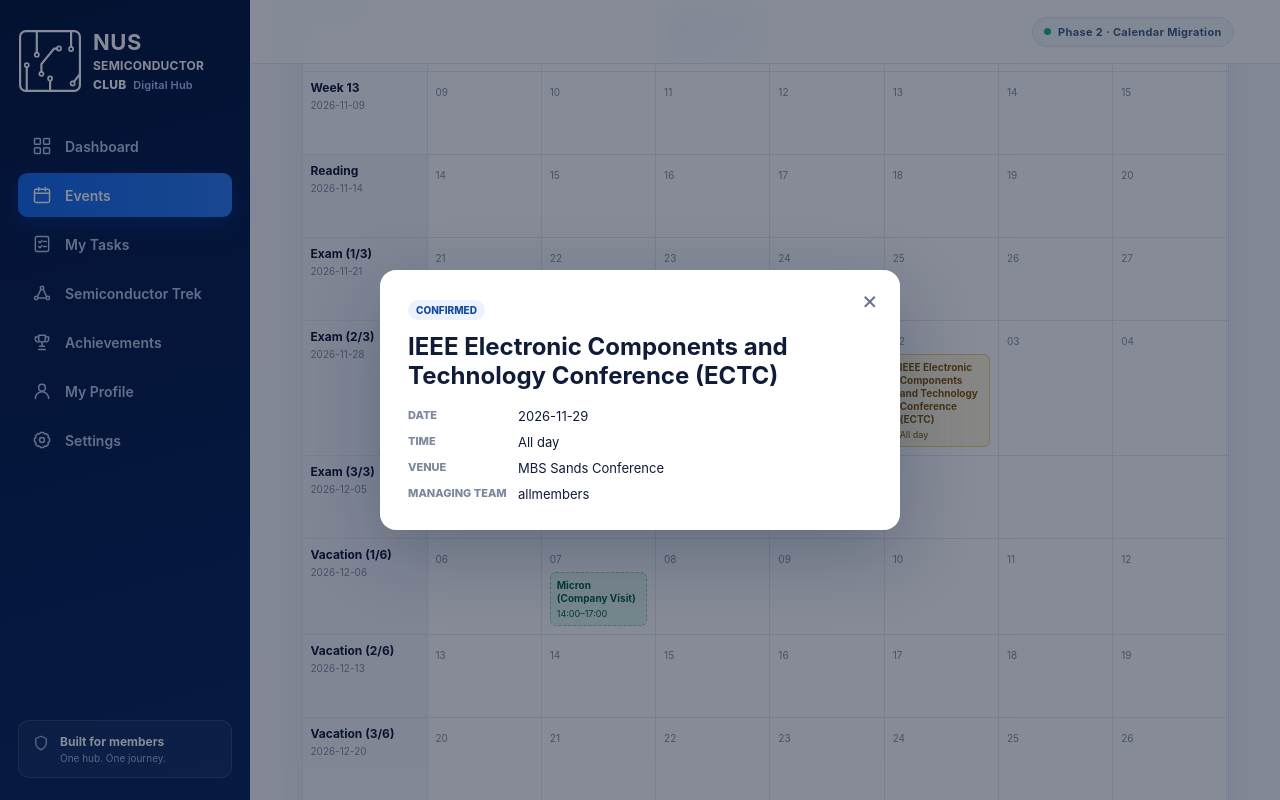
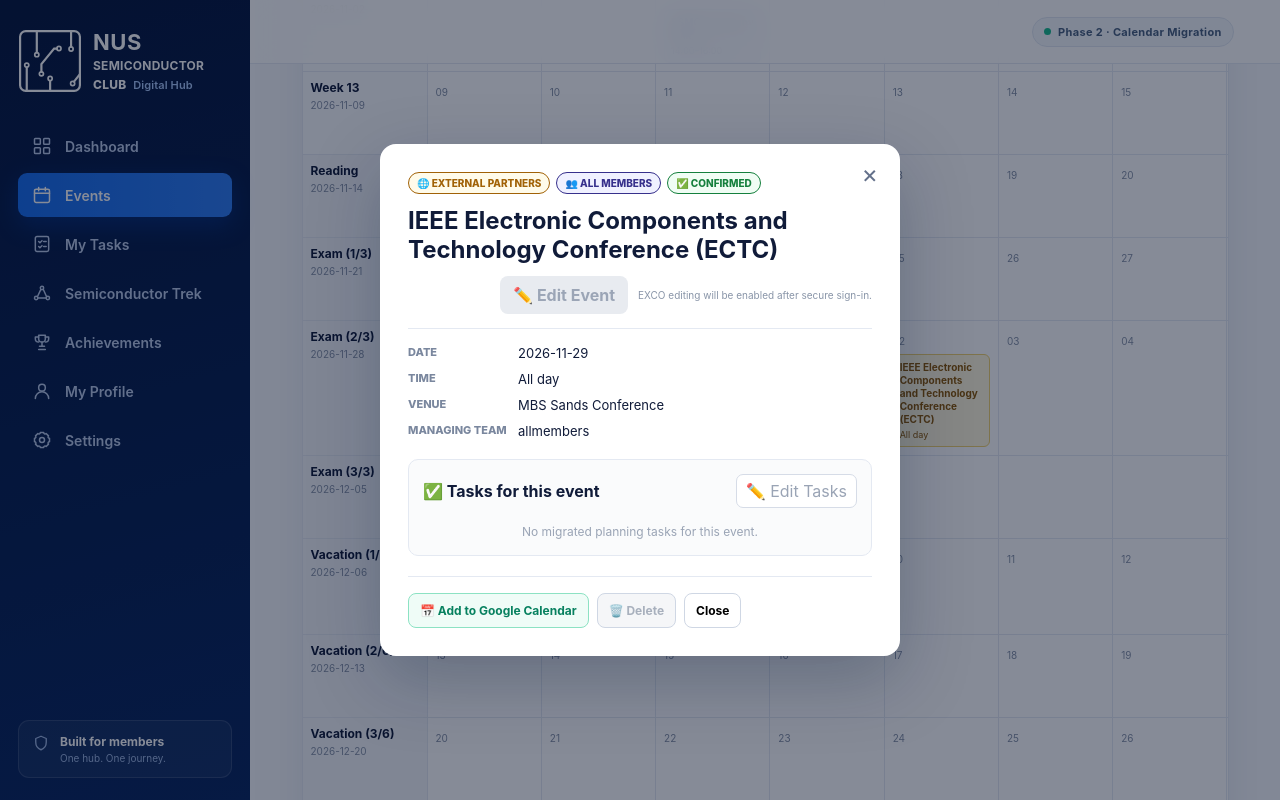
Before and after one commit to botaozheng180-netizen/NUSSCC-Digital-Hub, a Next.js app: page /events in a window 1280 px wide. Both pictures are taken after a click on the button 598 px from the left and 2960 px from the top of the page. Shown: the part 2560-3360 px from the top of the page. Built offline with nearby package versions, Linux system fonts and the light colour scheme.

Commit message:
Expand read-only event details

```diff
--- a/app/globals.css
+++ b/app/globals.css
@@ -366,19 +366,58 @@
   cursor: pointer;
   font-size: 25px;
 }
-.event-status {
-  display: inline-block;
+.event-dialog-tags {
+  display: flex;
+  gap: 6px;
+  flex-wrap: wrap;
+  padding-right: 30px;
+}
+.event-tag {
+  display: inline-flex;
+  align-items: center;
+  gap: 4px;
   padding: 4px 8px;
   border-radius: 999px;
-  color: #164b9c;
-  background: #eaf2ff;
+  border: 1px solid currentColor;
   font-size: 10px;
   font-weight: 800;
   text-transform: uppercase;
 }
+.event-tag.type-industry { color: #2457bd; background: #edf5ff; }
+.event-tag.type-visit { color: #087856; background: #e9fbf2; }
+.event-tag.type-extpartner { color: #a16207; background: #fffbea; }
+.event-tag.type-bonding { color: #be185d; background: #fff0f7; }
+.event-tag.type-external { color: #c2410c; background: #fff5ed; }
+.event-tag.status-potential { color: #9333ea; background: #faf5ff; border-style: dashed; }
+.event-tag.status-contacted { color: #0369a1; background: #f0f9ff; border-style: dashed; }
+.event-tag.status-discussion { color: #b45309; background: #fffbeb; border-style: dashed; }
+.event-tag.status-confirmed { color: #15803d; background: #f0fdf4; }
+.event-tag.status-completed { color: #334155; background: #f8fafc; }
+.event-tag.status-declined { color: #b91c1c; background: #fef2f2; }
 .event-dialog h3 {
   margin: 12px 30px 18px 0;
   font-size: 24px;
+}
+.event-editor-preview {
+  display: flex;
+  justify-content: flex-end;
+  align-items: center;
+  gap: 10px;
+  margin: -6px 0 16px;
+  padding-bottom: 14px;
+  border-bottom: 1px solid var(--line);
+}
+.event-editor-preview button {
+  padding: 9px 13px;
+  border: 0;
+  border-radius: 8px;
+  color: #9ba5b6;
+  background: #e8ebf0;
+  font-weight: 750;
+}
+.event-editor-preview span {
+  color: #8995a8;
+  font-size: 10px;
 }
 .event-dialog dl {
   display: grid;
@@ -417,6 +456,58 @@
   background: #edf4ff;
   font-size: 12px;
   font-weight: 700;
+}
+.event-tasks-preview {
+  margin-top: 20px;
+  padding: 14px;
+  border: 1px solid var(--line);
+  border-radius: 10px;
+  background: #fafbfc;
+}
+.event-tasks-preview > div {
+  display: flex;
+  align-items: center;
+  justify-content: space-between;
+  gap: 12px;
+}
+.event-tasks-preview button {
+  padding: 6px 9px;
+  border: 1px solid #d6dce7;
+  border-radius: 7px;
+  color: #9aa4b5;
+  background: white;
+}
+.event-tasks-preview p {
+  margin: 16px 0 2px;
+  color: #9aa4b5;
+  text-align: center;
+  font-size: 12px;
+}
+.event-dialog-actions {
+  display: flex;
+  gap: 8px;
+  flex-wrap: wrap;
+  margin-top: 20px;
+  padding-top: 16px;
+  border-top: 1px solid var(--line);
+}
+.event-dialog-actions a,
+.event-dialog-actions button {
+  padding: 9px 11px;
+  border: 1px solid #cfd7e4;
+  border-radius: 8px;
+  background: white;
+  font-size: 12px;
+  font-weight: 750;
+}
+.event-dialog-actions a {
+  color: #07815f;
+  border-color: #8ce2c3;
+  background: #effcf7;
+}
+.event-dialog-actions button:disabled {
+  color: #a8b0bd;
+  background: #f5f6f8;
 }
 
 @media (max-width: 700px) {
--- a/components/events/read-only-calendar.tsx
+++ b/components/events/read-only-calendar.tsx
@@ -55,6 +55,26 @@
   return event.public.endTime
     ? `${event.public.startTime}–${event.public.endTime}`
     : event.public.startTime;
+}
+
+function googleCalendarUrl(event: CalendarEvent) {
+  const startDate = eventDate(event).replaceAll("-", "");
+  const endDate = event.public.end
+    ? (academicDateToISO(event.public.end.weekId, event.public.end.day) ?? eventDate(event)).replaceAll("-", "")
+    : startDate;
+  const timed = (date: string, time: string | null) => `${date}T${(time ?? "00:00").replace(":", "")}00`;
+  const dates = event.public.allDay
+    ? `${startDate}/${addDay(`${endDate.slice(0, 4)}-${endDate.slice(4, 6)}-${endDate.slice(6, 8)}`).replaceAll("-", "")}`
+    : `${timed(startDate, event.public.startTime)}/${timed(endDate, event.public.endTime ?? event.public.startTime)}`;
+  const query = new URLSearchParams({
+    action: "TEMPLATE",
+    text: event.public.name,
+    dates,
+    ctz: "Asia/Singapore",
+    details: event.public.description,
+    location: event.public.venue,
+  });
+  return `https://calendar.google.com/calendar/render?${query}`;
 }
 
 export function ReadOnlyCalendar() {
@@ -244,8 +264,16 @@
             onMouseDown={(event) => event.stopPropagation()}
           >
             <button className="event-dialog-close" type="button" onClick={() => setSelected(null)} aria-label="Close event details">×</button>
-            <span className={`event-status status-${selected.planning.status}`}>{selected.planning.status}</span>
+            <div className="event-dialog-tags" aria-label="Event classification">
+              <span className={`event-tag type-${selected.public.type}`}>{TYPE_META[selected.public.type][0]} {TYPE_META[selected.public.type][1]}</span>
+              {selected.planning.teams.map((team) => <span className={`event-tag team-${team}`} key={team}>{TEAM_META[team][0]} {TEAM_META[team][1]}</span>)}
+              <span className={`event-tag status-${selected.planning.status}`}>{STATUS_META[selected.planning.status][0]} {STATUS_META[selected.planning.status][1]}</span>
+            </div>
             <h3 id="event-dialog-title">{selected.public.name}</h3>
+            <div className="event-editor-preview">
+              <button type="button" disabled title="Editing will be enabled after authentication and server-side role checks are available">✏️ Edit Event</button>
+              <span>EXCO editing will be enabled after secure sign-in.</span>
+            </div>
             <dl>
               <div><dt>Date</dt><dd>{eventDate(selected)}</dd></div>
               <div><dt>Time</dt><dd>{timeLabel(selected)}</dd></div>
@@ -258,6 +286,15 @@
                 {selected.public.links.map((link) => <a href={link.url} target="_blank" rel="noreferrer" key={link.url}>{link.label || "Event resource"}</a>)}
               </div>
             )}
+            <section className="event-tasks-preview">
+              <div><strong>✅ Tasks for this event</strong><button type="button" disabled title="Task editing is not enabled in the read-only preview">✏️ Edit Tasks</button></div>
+              <p>No migrated planning tasks for this event.</p>
+            </section>
+            <div className="event-dialog-actions">
+              <a href={googleCalendarUrl(selected)} target="_blank" rel="noreferrer">📅 Add to Google Calendar</a>
+              <button type="button" disabled title="Deletion is not enabled in the read-only preview">🗑️ Delete</button>
+              <button type="button" onClick={() => setSelected(null)}>Close</button>
+            </div>
           </section>
         </div>
       )}
```
